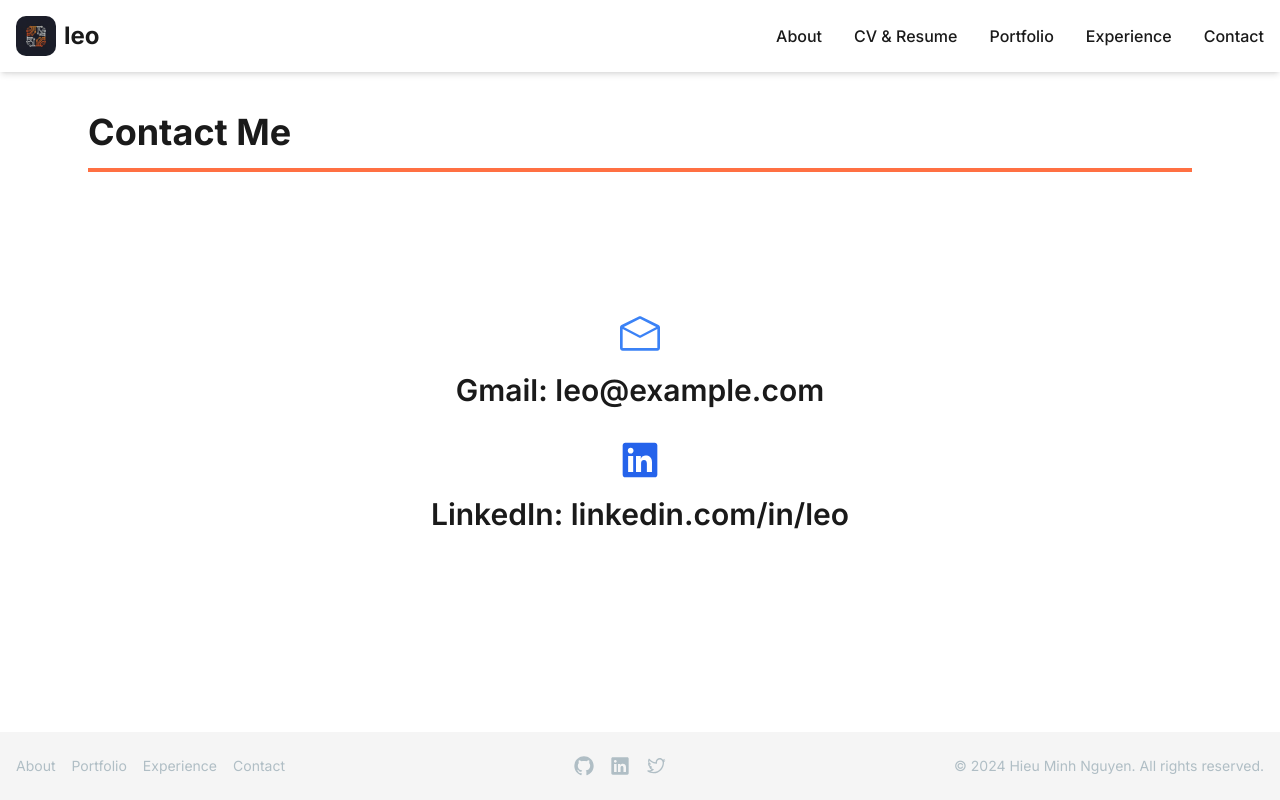
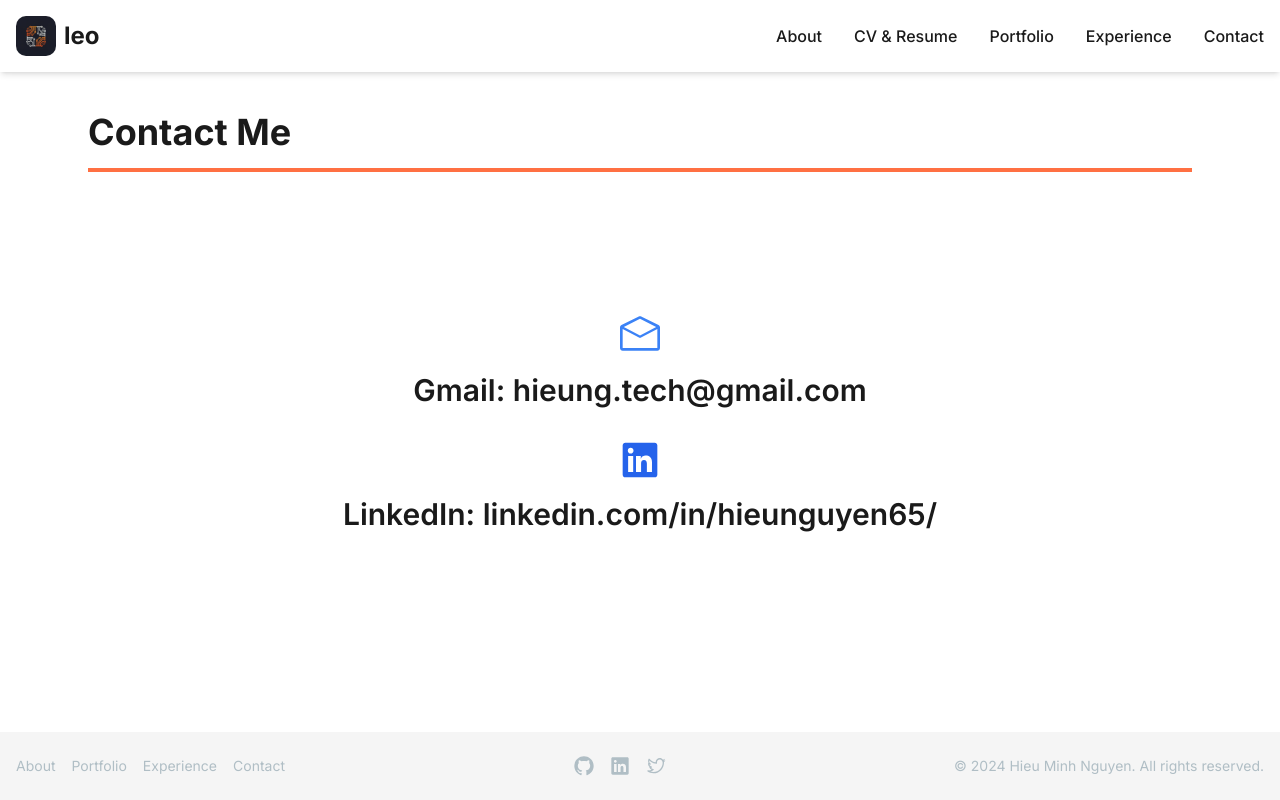
Before and after one commit to hieuminh65/mywebleo, a Next.js app: page /contact in a window 1280 px wide. Built offline with nearby package versions, Linux system fonts and the light colour scheme.

Commit message:
chore: Update contact information with new email and LinkedIn profile

```diff
--- a/src/app/contact/_components/ContactInformation.tsx
+++ b/src/app/contact/_components/ContactInformation.tsx
@@ -14,7 +14,7 @@ const ContactInfo: React.FC = () => {
         >
           <EnvelopeOpenIcon className="text-blue-500 w-10 h-10 mx-auto" />
           <h2 className="text-3xl font-semibold text-off-black mt-4">
-            Gmail: leo@example.com
+            Gmail: hieung.tech@gmail.com
           </h2>
         </motion.div>
 
@@ -25,7 +25,7 @@ const ContactInfo: React.FC = () => {
         >
           <LinkedInLogoIcon className="text-blue-600 w-10 h-10 mx-auto" />
           <h2 className="text-3xl font-semibold text-off-black mt-4">
-            LinkedIn: linkedin.com/in/leo
+            LinkedIn: linkedin.com/in/hieunguyen65/
           </h2>
         </motion.div>
       </div>
```
